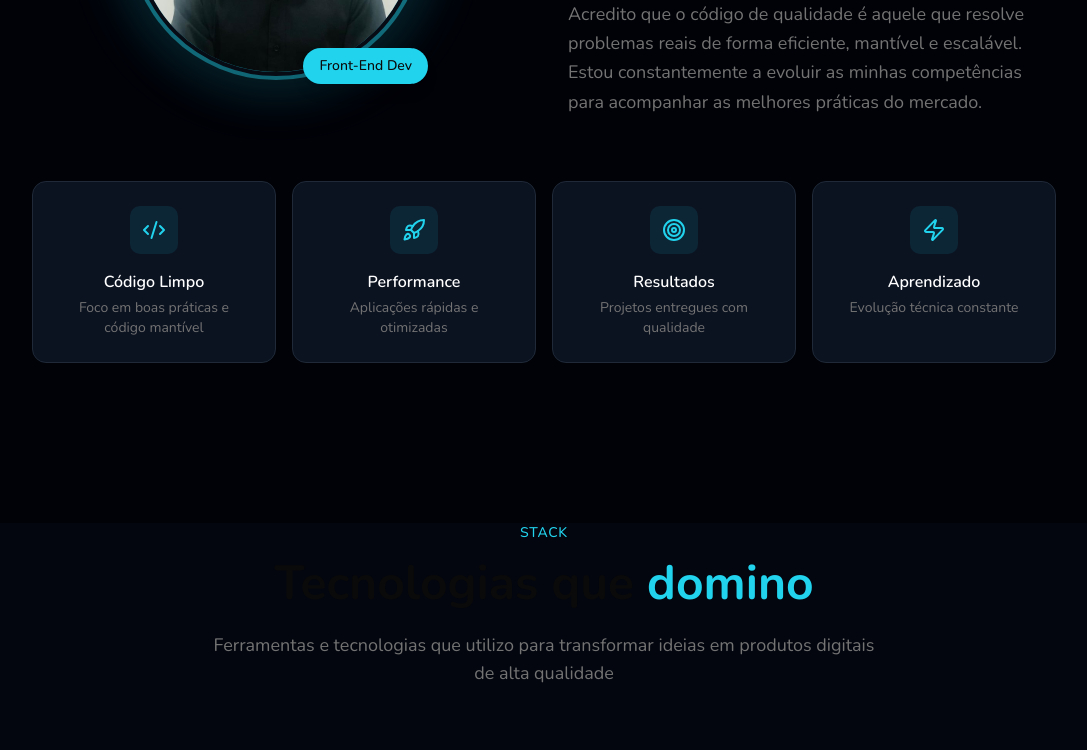
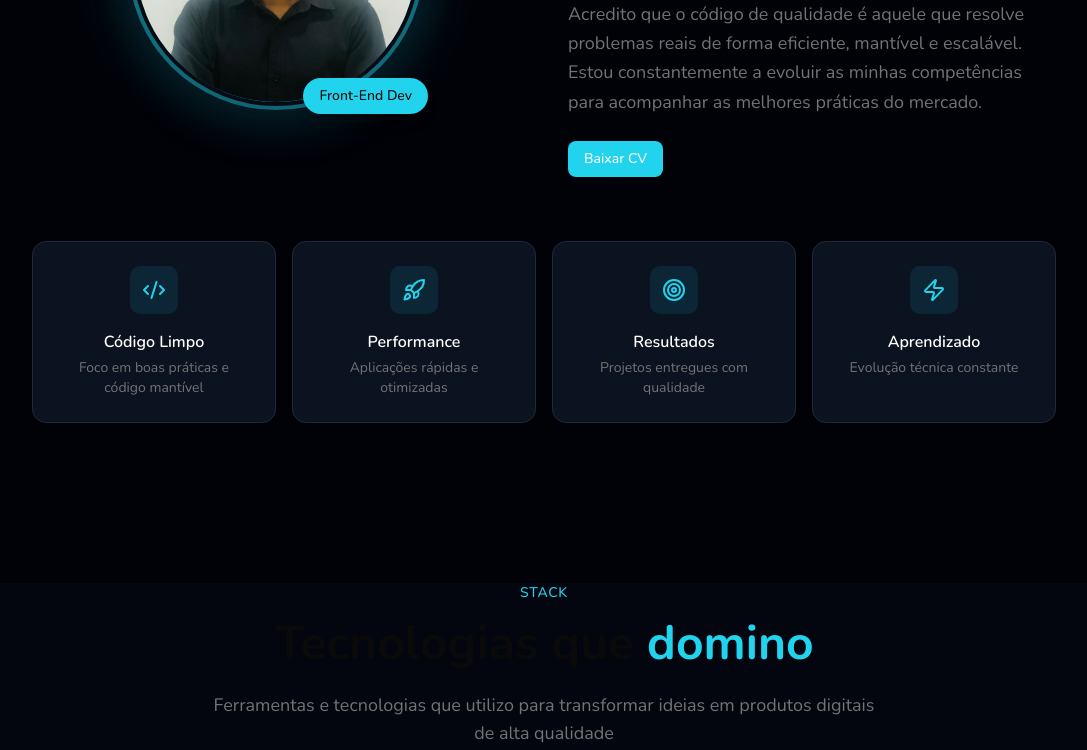
Before and after one commit to Aristidesmiguel/aristidesmiguel, a Next.js app: page / in a window 1280 px wide. Shown: the part 1249-1999 px from the top of the page, without its empty margins (96-1183 px from the left). Built offline with nearby package versions, Linux system fonts and the light colour scheme; a web font is replaced by a local one.

Commit message:
botao de baixar o cv

```diff
--- a/components/About.tsx
+++ b/components/About.tsx
@@ -4,6 +4,7 @@ import { motion } from "framer-motion";
 import { useInView } from "framer-motion";
 import { useRef } from "react";
 import { Code2, Rocket, Target, Zap } from "lucide-react";
+import { Button } from "./ui/button";
 
 const highlights = [
   {
@@ -118,6 +119,11 @@ const About = () => {
                 constantemente a evoluir as minhas competências para acompanhar
                 as melhores práticas do mercado.
               </p>
+              <a download href="Aristide Miguel.pdf">
+                <Button className="bg-[#22d3ee] hover:bg-[#22d3ee]/80 cursor-pointer">
+                  Baixar CV
+                </Button>
+              </a>
             </motion.div>
           </div>
           <motion.div
--- a/components/Projects.tsx
+++ b/components/Projects.tsx
@@ -105,7 +105,7 @@ const Projects = () => {
 
                   {/* Actions */}
                   <div className="flex gap-3">
-                    <Button  variant="default" size="sm" asChild className="flex-1">
+                    <Button variant="default" size="sm" asChild className="flex-1">
                       <a  href={project.demoUrl} target="_blank" rel="noopener noreferrer">
                         <ExternalLink className="w-4 h-4" />
                         Demo
```
Also changed, not shown: 1 other file (tests, documents, lock files or other folders).
